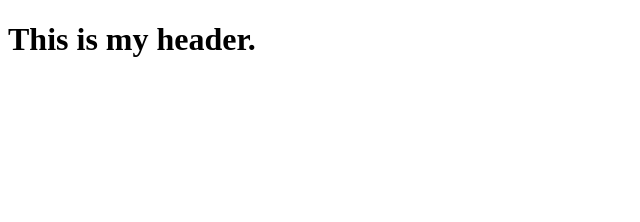
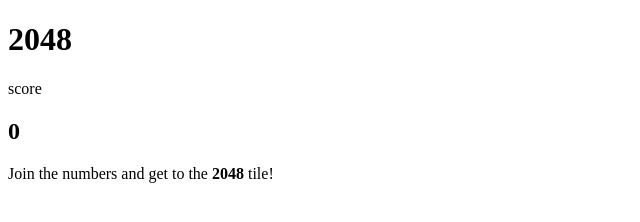
Before and after one commit to Jane-AG77/Minesweepeer, a plain HTML site: page index.html in a window 1280 px wide. Shown: the whole page, without its empty margins (0-640 px from the left). Drawn offline with Linux system fonts and the light colour scheme.

Commit message:
Update index.html

```diff
--- a/index.html
+++ b/index.html
@@ -1,9 +1,24 @@
 <!DOCTYPE html>
-<html>
-  <head>
+<html lang="en">
+<head>
+    <meta charset="UTF-8">
+    <title>2048</title>
+<!--     <link rel="stylesheet" href="style.css"/>
+    <script src="app.js"></script> -->
+</head>
+<body>
 
-  </head>
-  <body>
-    <h1>This is my header.</h1>
-  </body>
+<div class="container">
+    <div class="info">
+        <h1>2048</h1>
+        <div class="score-container">
+            <p class="score-title">score</p>
+            <h2 id="score">0</h2>
+        </div>
+    </div>
+    <p id="result">Join the numbers and get to the <b>2048</b> tile!</p>
+    <div class="grid"></div>
+</div>
+
+</body>
 </html>
```
